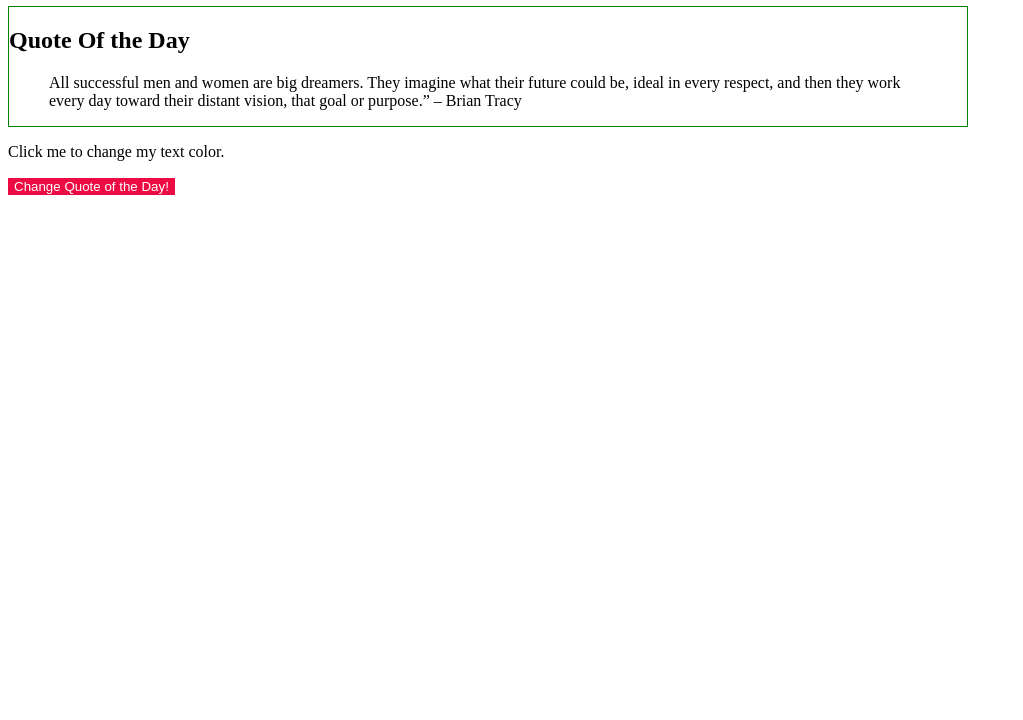
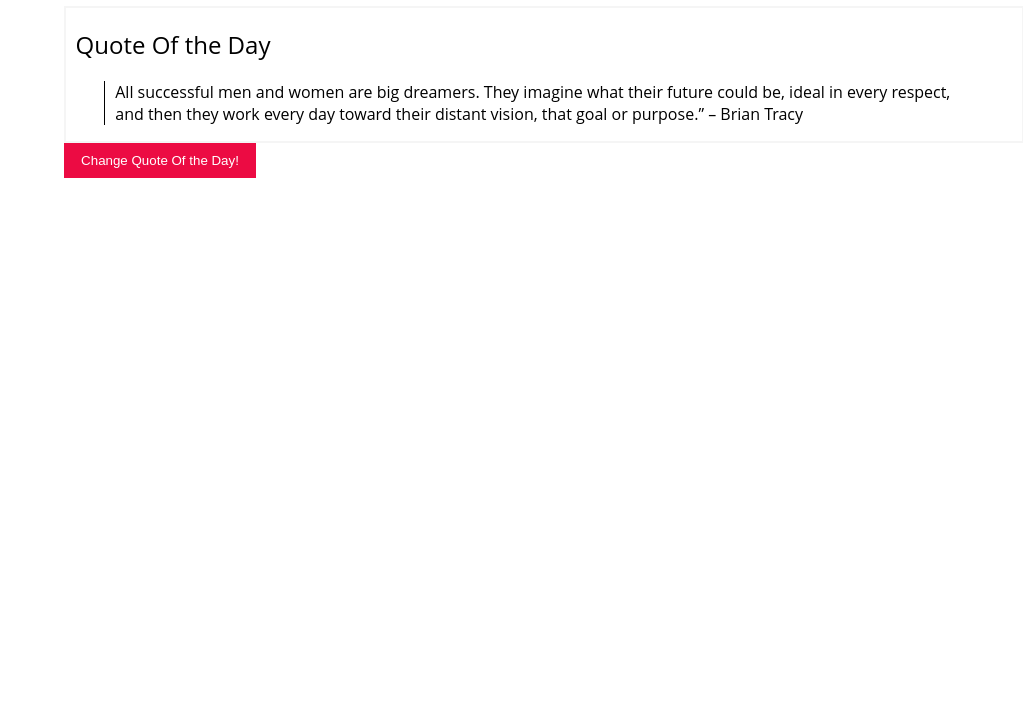
Before and after one commit to JessikaSmith/JessikaSmith.github.io, a plain HTML site: page hw1/hw1.html in a window 1280 px wide. Shown: the part 80-800 px from the top of the page, without its empty margins (0-1023 px from the left). Drawn offline with Linux system fonts and the light colour scheme; a web font is replaced by a local one.

Commit message:
Add button + quotes

```diff
--- a/hw1/hw1.html
+++ b/hw1/hw1.html
@@ -2,25 +2,22 @@
 <html lang="en">
 <head>
     <meta charset="UTF-8">
-    <title>Title of the document</title>
+    <title>VIS 101 Homework</title>
     <link rel="stylesheet" href="./style.css"/>
 </head>
 <body>
   <h1>First VIS101 Homework</h1>
   <div class="boxed">
     <h2>Quote Of the Day</h2>
-     <blockquote id="quote">
-       All successful men and women are big dreamers. They imagine what their future could be, ideal in every respect, and then they work every day toward their distant vision, that goal or purpose.” – Brian Tracy
+     <blockquote id="quote" class="changeable_quote">
+         All successful men and women are big dreamers. They imagine what their future could be, ideal in every respect, and then they work every day toward their distant vision, that goal or purpose.” – Brian Tracy
      </blockquote>
   </div>
-  <p id="demo" onclick="myFunction()">Click me to change my text color.</p>
   <div>
-    <p>
-    <button type="button", onclick = "test()">
-      Change Quote of the Day!
+    <button type="button" onclick="testFunction()">
+      Change Quote Of the Day!
     </button>
-    </p>
   </div>
-  <script type="text/javascript", src="script.js"></script>
+  <script src="./script.js"></script>
 </body>
 </html>
--- a/hw1/script.js
+++ b/hw1/script.js
@@ -1,20 +1,17 @@
 
-function myFunction() {
-    document.getElementById("demo").style.color = "red";
-}
+var path_to_json = "https://raw.githubusercontent.com/mdn/learning-area/master/accessibility/aria/quotes.json";
 
 var test = false;
+var xmlhttp = new XMLHttpRequest();
 
-var xmlhttp = new XMLHttpRequest();
-xmlhttp.onreadystatechange = function() {
-    if (this.readyState == 4 && this.status == 200) {
-        var myObj = JSON.parse(this.responseText);
-        document.getElementById("quote").innerHTML = myObj[1].quote;
-    }
-};
-xmlhttp.open("GET", "https://raw.githubusercontent.com/mdn/learning-area/master/accessibility/aria/quotes.json", true);
-xmlhttp.send();
+several_test_quotes = [
+  "Whatever the mind of man can conceive and believe, it can achieve.” – Napoleon Hill",
+  "The most common way people give up their power is by thinking they don’t have any.” – Alice Walker",
+  "The mind is everything. What you think you become.” – Buddha",
+  "All successful men and women are big dreamers. They imagine what their future could be, ideal in every respect, and then they work every day toward their distant vision, that goal or purpose.” – Brian Tracy"
+]
 
-function test(){
-  document.getElementById("demo").innerHTML = "Hello JavaScript!;
+function testFunction() {
+  var random = Math.floor(Math.random() * 2)
+  document.getElementById("quote").innerHTML = several_test_quotes[random];
 }
--- a/hw1/style.css
+++ b/hw1/style.css
@@ -1,24 +1,35 @@
 body {
-  max-width: 960px
-}
-
-@font-face {
-font-family: "Open Sans";
-src: url("https://fonts.google.com/specimen/Open+Sans?selection.family=Open+Sans");
+  max-width: 960px;
+  font-family: 'Open Sans', sans-serif;
+  margin-left: 5%;
 }
 
 h1 {
   color: #1946ba;
-  font-family: "Open Sans";
+  font-weight: 500;
+}
 
+h2{
+  margin-left: 1%;
+  font-weight: 500;
 }
 
 button{
   background-color: #ec0b43;
+  padding: 10px 15px;
+  text-align: center;
   color: white;
+  width: 20%;
+  height: 20%;
   border: 0px;
 }
 
+.changeable_quote{
+  border-left: 1.5px solid;
+  margin-left: 4%;
+  padding-left: 10px;
+}
+
 .boxed {
-  border: 1px solid green ;
+  border: 2px solid #F5F5F5 ;
 }
```
